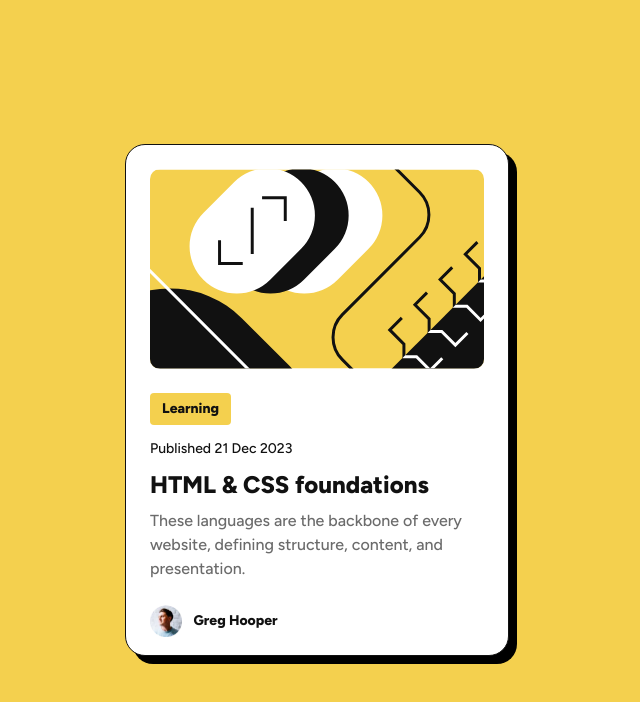
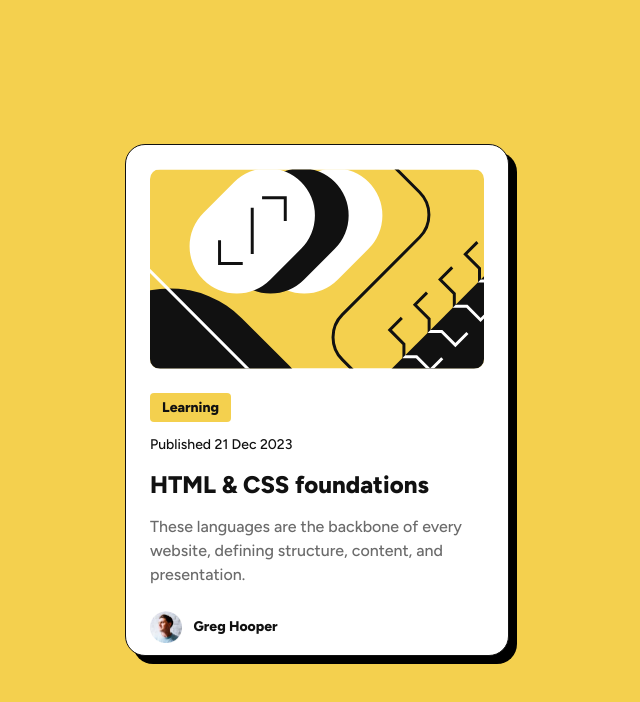
Before and after one commit to schindlerdumagat/blog-preview-card, a plain HTML site: page index.html in a window 1280 px wide. Shown: the whole page, without its empty margins (323-963 px from the left). Drawn offline with Linux system fonts and the light colour scheme.

Commit message:
Change line height value

```diff
--- a/styles.css
+++ b/styles.css
@@ -12,7 +12,7 @@
   }
 
   body {
-    line-height: 150%;
+    line-height: 1.5;
     font-family: "Figtree", serif;
     font-optical-sizing: auto;
     font-style: normal;
```
